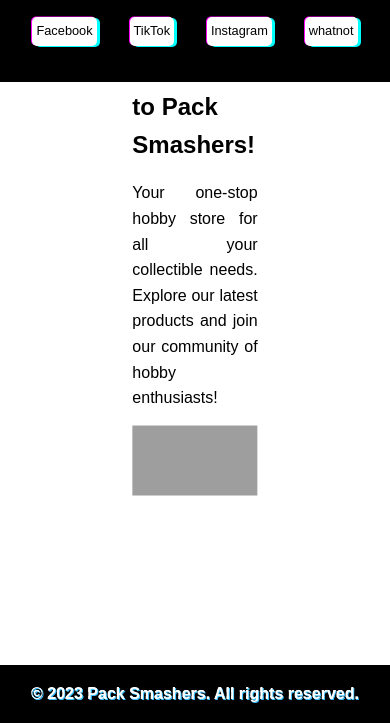
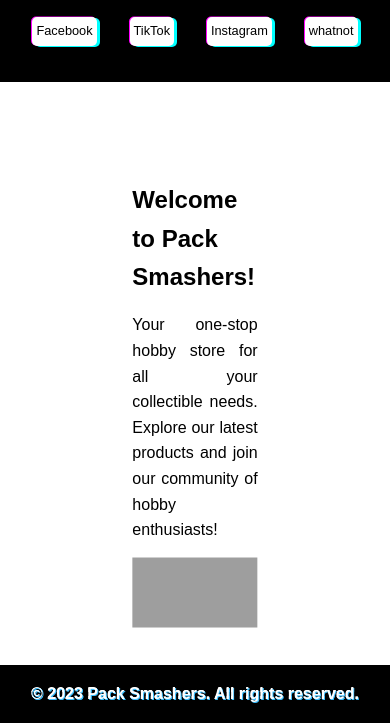
Before and after one commit to beckevan23/PackSmashers, a plain HTML site: page index.html in a window 390 px wide. Shown: the part 121-844 px from the top of the page. Drawn offline with Linux system fonts and the light colour scheme; grey boxes are pictures that could not be loaded.

Commit message:
Fix mobile layout again

```diff
--- a/scripts.js
+++ b/scripts.js
@@ -35,4 +35,5 @@ document.addEventListener("DOMContentLoaded", function () {
 
     setCurrentSection(0);
     content.addEventListener("wheel", onScroll);
+    document.addEventListener("touchmove", changeSection, { passive: false });
   });
--- a/styles.css
+++ b/styles.css
@@ -148,9 +148,13 @@ main p {
   text-align: justify;
 }
 
-@media (max-width: 768px) {
+@media screen and (max-width: 768px) {
   nav .social-links {
     flex-direction: row;
+  }
+
+  .content {
+    margin-top: calc(200px + 4rem); /* Adjust top margin for mobile */
   }
 
   nav .social-links a {
```
